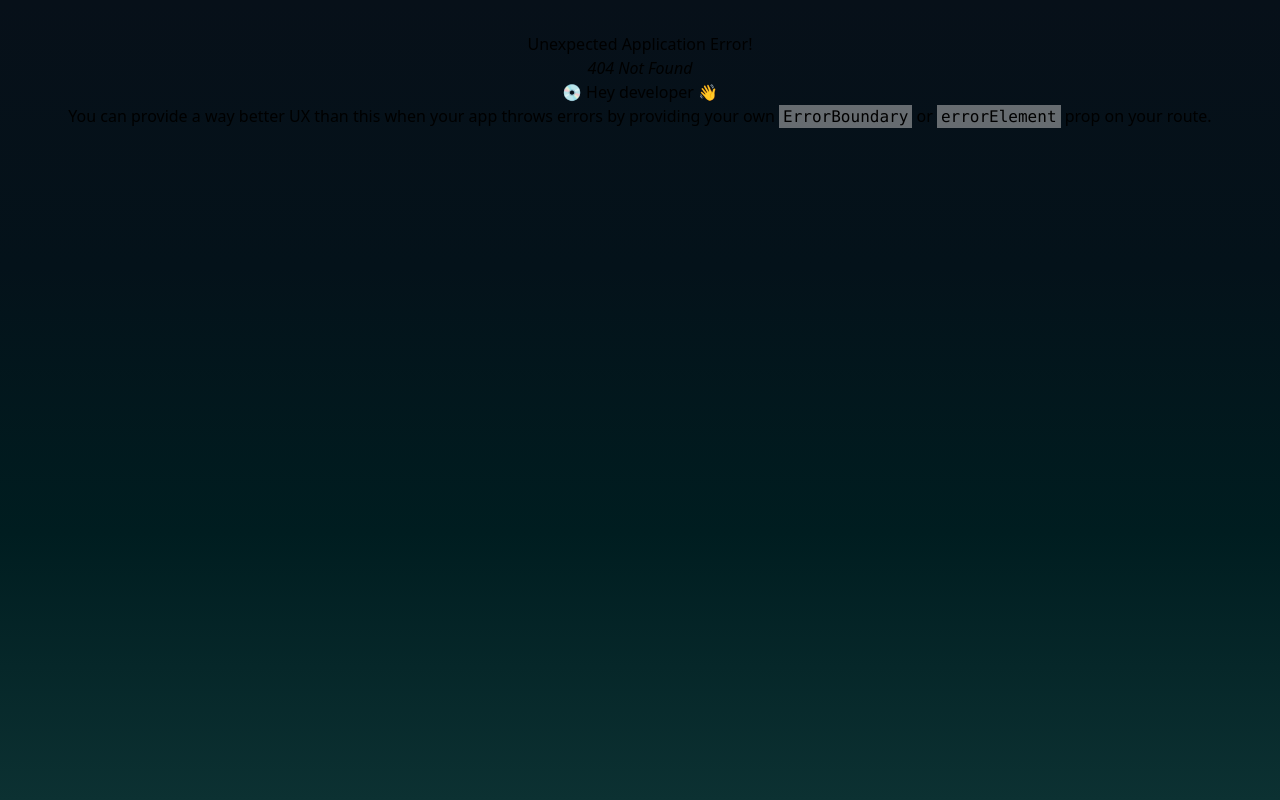
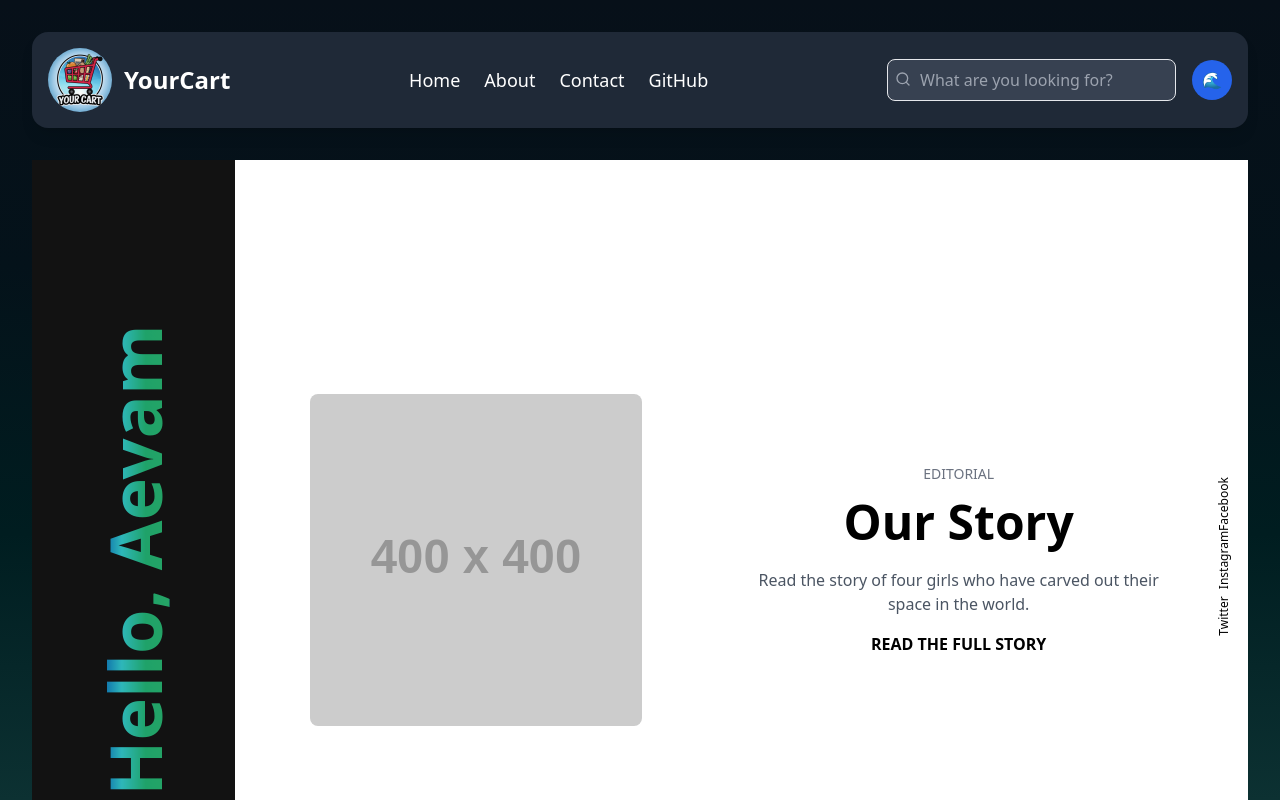
Before and after one commit to Aevamshingala/YourCart, a React (Vite) app: page /profile in a window 1280 px wide. Before the commit this address had no page. Shown: the top 800 px of the page. Built offline with nearby package versions, Linux system fonts and the light colour scheme.

Commit message:
profile change

```diff
--- a/src/components/navbar/navbar.jsx
+++ b/src/components/navbar/navbar.jsx
@@ -74,9 +74,11 @@ export default function Navbar() {
         {/* Search bar and Icons */}
         <div className="hidden lg:flex items-center space-x-4">
           <Searchbar />
-          <div className="w-10 h-10 flex items-center justify-center bg-blue-600 rounded-full">
-            🌊
-          </div>
+          <Link to={"/profile"}>
+            <div className="w-10 h-10 flex items-center justify-center bg-blue-600 rounded-full">
+              🌊
+            </div>
+          </Link>
         </div>
 
         {/* Mobile Menu Icon */}
--- /dev/null
+++ b/src/components/profile/profile.jsx
@@ -0,0 +1,53 @@
+import React from "react";
+
+const Profile = () => {
+  return (
+    <div className="min-h-screen flex bg-white mt-8 ">
+      {/* Sidebar */}
+      <div className="w-1/6 bg-[#121212] text-white flex items-center justify-center py-10 px-5">
+        <div className="text-7xl font-semibold transform -rotate-90 whitespace-nowrap bg-profile ">
+          Hello, Aevam
+        </div>
+      </div>
+
+      {/* Content */}
+      <div className="flex-1 grid grid-cols-2">
+        {/* Left Side - Image */}
+        <div className="flex items-center justify-center p-5">
+          <img
+            src="https://via.placeholder.com/400"
+            alt="Profile"
+            className="object-cover w-3/4 rounded-lg "
+          />
+        </div>
+
+        {/* Right Side - Text */}
+        <div className="flex flex-col justify-center px-10">
+          <span className="text-gray-500 uppercase text-sm mb-2">
+            Editorial
+          </span>
+          <h1 className="text-5xl font-bold leading-tight mb-4">Our Story</h1>
+          <p className="text-gray-600 mb-4">
+            Read the story of four girls who have carved out their space in the
+            world.
+          </p>
+          <a
+            href="#"
+            className="font-semibold text-black uppercase hover:underline"
+          >
+            Read The Full Story
+          </a>
+        </div>
+      </div>
+
+      {/* Right Social Media Sidebar */}
+      <div className="w-12 bg-white flex flex-col justify-center items-center space-y-10">
+        <div className="text-xs transform -rotate-90">Facebook</div>
+        <div className="text-xs transform -rotate-90">Instagram</div>
+        <div className="text-xs transform -rotate-90">Twitter</div>
+      </div>
+    </div>
+  );
+};
+
+export default Profile;
--- a/src/index.css
+++ b/src/index.css
@@ -43,3 +43,12 @@
   -ms-overflow-style: none;
   scrollbar-width: none;
 }
+
+.bg-profile{
+
+  background: linear-gradient(to bottom, #0053a5, #2eb7ba, #1fa269, #25a465);
+  -webkit-background-clip: text; /* Clip gradient to text */
+  -webkit-text-fill-color: transparent; /* Make text transparent to show gradient */
+  display: inline-block; /* Ensures proper gradient rendering */
+
+}
--- a/src/main.jsx
+++ b/src/main.jsx
@@ -7,11 +7,13 @@ import { createRoutesFromElements, RouterProvider } from "react-router";
 import { Route } from "react-router";
 import Home from "./components/home/home.jsx";
 import CategoryCard from "./components/categoryCard/categoryCard.jsx";
+import Profile from "./components/profile/profile.jsx";
 const router = createBrowserRouter(
   createRoutesFromElements(
     <Route path="/" element={<App />}>
       <Route path="" element={<Home />} />
-      <Route path="category" element={<CategoryCard />} />
+      <Route path="/category" element={<CategoryCard />} />
+      <Route path="/profile" element={<Profile />} />
     </Route>
   )
 );
```
